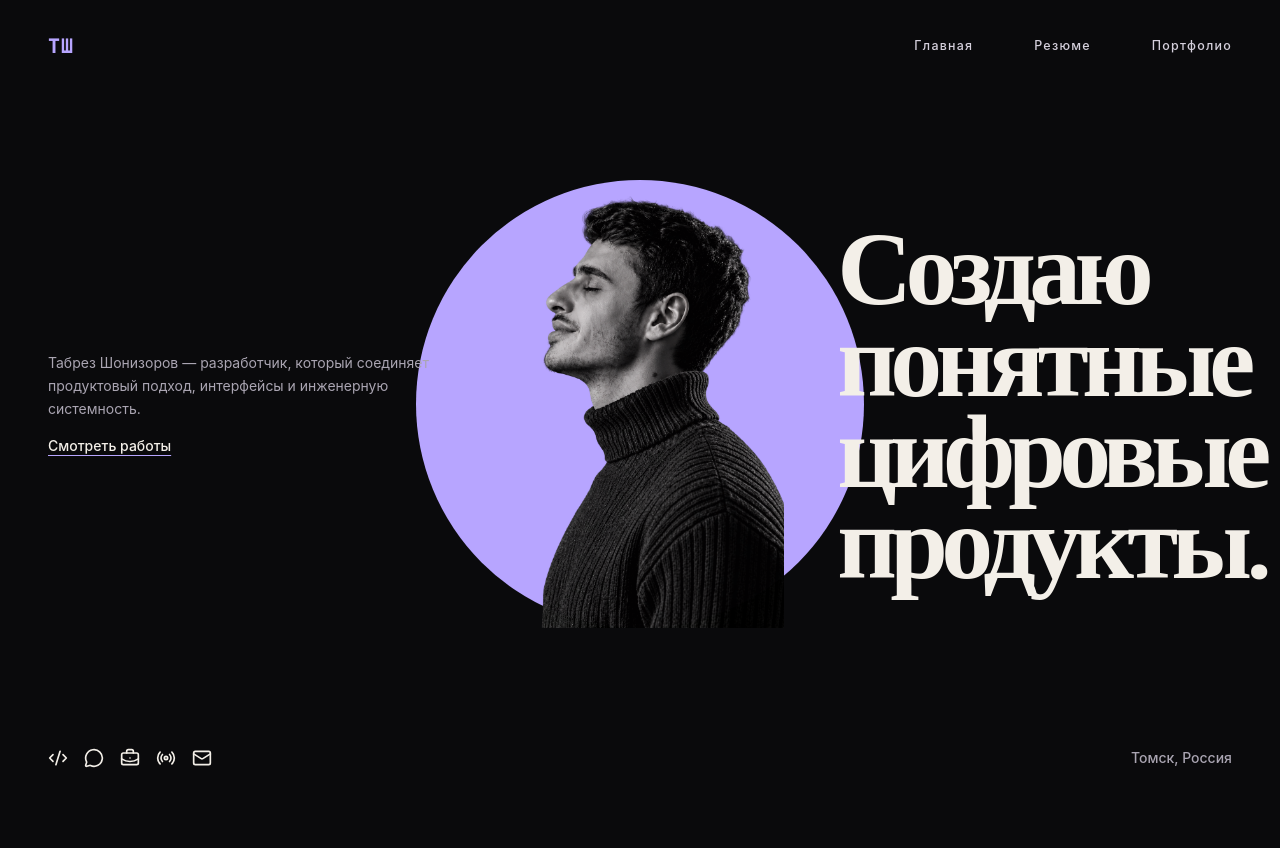
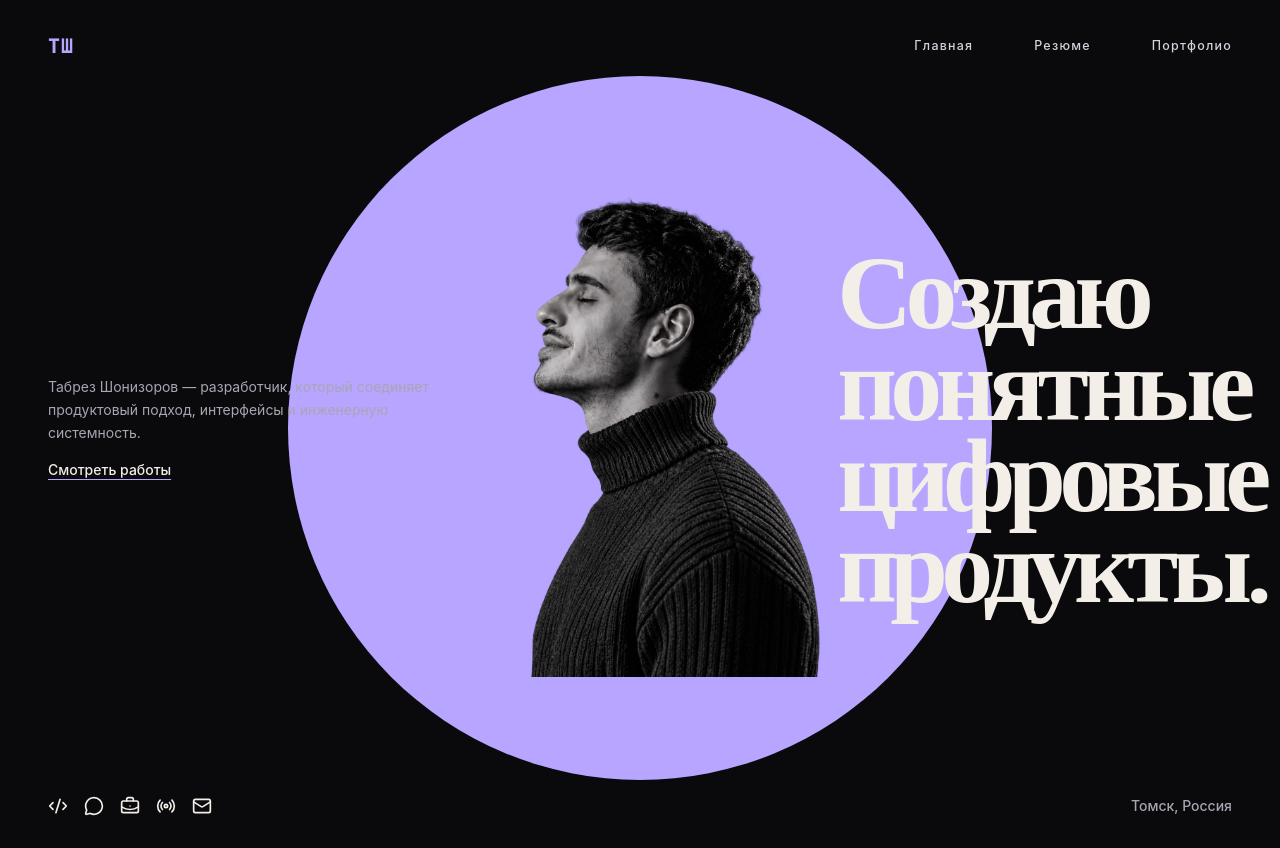
Before and after one commit to tab11pm/portfolio, a Next.js app: page / in a window 1280 px wide. Before the commit the page ends 800 px from the top, so only its background shows below. Built offline with nearby package versions, Linux system fonts and the light colour scheme; a web font is replaced by a local one.

Commit message:
feat: enlarge hero portrait

```diff
--- a/components/ui/minimalist-hero.tsx
+++ b/components/ui/minimalist-hero.tsx
@@ -60,8 +60,8 @@ export function MinimalistHero({ logoText, navLinks, mainText, readMoreLink, ima
     <div className="relative grid w-full max-w-7xl flex-1 grid-cols-1 items-center gap-8 py-10 md:grid-cols-3 md:gap-0">
       <motion.div initial={fadeFromBottom} animate={{ opacity: 1, y: 0 }} transition={{ duration: 0.6, delay: reduceMotion ? 0 : 0.8 }} className="z-20 order-2 text-center md:order-1 md:text-left"><p className="mx-auto max-w-xs text-sm leading-relaxed text-[var(--muted)] md:mx-0">{mainText}</p><a href={readMoreLink} className="mt-4 inline-block text-sm font-medium text-[var(--text)] underline decoration-[var(--accent)] underline-offset-4">Смотреть работы</a></motion.div>
       <div className="relative order-1 flex h-full min-h-80 items-center justify-center md:order-2">
-        <motion.div initial={reduceMotion ? false : { scale: 0.8, opacity: 0 }} animate={{ scale: 1, opacity: 1 }} transition={{ duration: 0.8, ease: [0.22, 1, 0.36, 1], delay: reduceMotion ? 0 : 0.2 }} className="absolute z-0 h-72 w-72 rounded-full bg-[var(--accent)] opacity-80 md:h-96 md:w-96 lg:h-[28rem] lg:w-[28rem]" />
-        {imageFailed ? <div role="img" aria-label={imageAlt} className="relative z-10 h-80 w-56 bg-linear-to-br from-[#211c35] to-[#121217] shadow-[0_0_0_1px_#b7a5ff55] md:h-96 md:w-64" /> : <motion.div initial={reduceMotion ? false : { opacity: 0, y: 50 }} animate={{ opacity: 1, y: 0 }} transition={{ duration: 1, ease: [0.22, 1, 0.36, 1], delay: reduceMotion ? 0 : 0.4 }} className="relative z-10 h-80 w-56 overflow-hidden md:h-96 md:w-64 lg:h-[28rem] lg:w-72"><Image src={imageSrc} alt={imageAlt} fill priority sizes="(min-width: 1024px) 18rem, (min-width: 768px) 16rem, 14rem" className="object-cover object-center" onError={() => setImageFailed(true)} /></motion.div>}
+        <motion.div initial={reduceMotion ? false : { scale: 0.8, opacity: 0 }} animate={{ scale: 1, opacity: 1 }} transition={{ duration: 0.8, ease: [0.22, 1, 0.36, 1], delay: reduceMotion ? 0 : 0.2 }} className="absolute z-0 h-72 w-72 rounded-full bg-[var(--accent)] opacity-80 md:h-96 md:w-96 lg:h-[88vh] lg:w-[88vh]" />
+        {imageFailed ? <div role="img" aria-label={imageAlt} className="relative z-10 h-80 w-56 bg-linear-to-br from-[#211c35] to-[#121217] shadow-[0_0_0_1px_#b7a5ff55] md:h-96 md:w-64 lg:h-[82vh] lg:w-[65vh]" /> : <motion.div data-testid="hero-portrait-frame" initial={reduceMotion ? false : { opacity: 0, y: 50 }} animate={{ opacity: 1, y: 0 }} transition={{ duration: 1, ease: [0.22, 1, 0.36, 1], delay: reduceMotion ? 0 : 0.4 }} className="relative z-10 h-80 w-56 overflow-hidden md:h-96 md:w-64 lg:h-[82vh] lg:w-[65vh]"><Image src={imageSrc} alt={imageAlt} fill priority sizes="(min-width: 1024px) 65vh, (min-width: 768px) 16rem, 14rem" className="object-contain object-center" onError={() => setImageFailed(true)} /></motion.div>}
       </div>
       <motion.div initial={fadeFromBottom} animate={{ opacity: 1, y: 0 }} transition={{ duration: 0.6, delay: reduceMotion ? 0 : 1 }} className="z-20 order-3 flex items-center justify-center text-center md:justify-start md:text-left"><h1 className="text-6xl font-semibold leading-none tracking-tight text-[var(--text)] md:text-7xl lg:text-8xl">{overlayText.part1}<br />{overlayText.part2}</h1></motion.div>
     </div>
```
Also changed, not shown: 1 other file (tests, documents, lock files or other folders).
